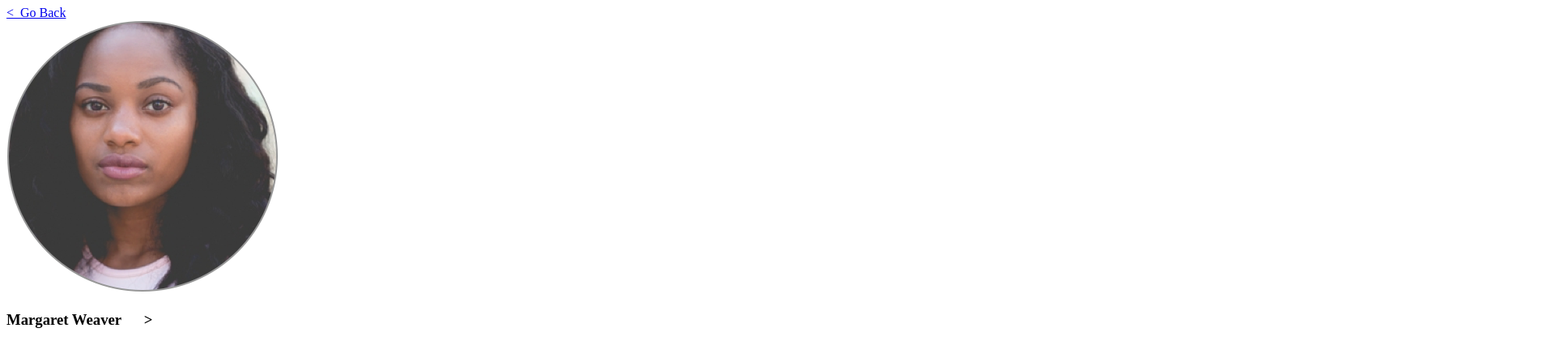
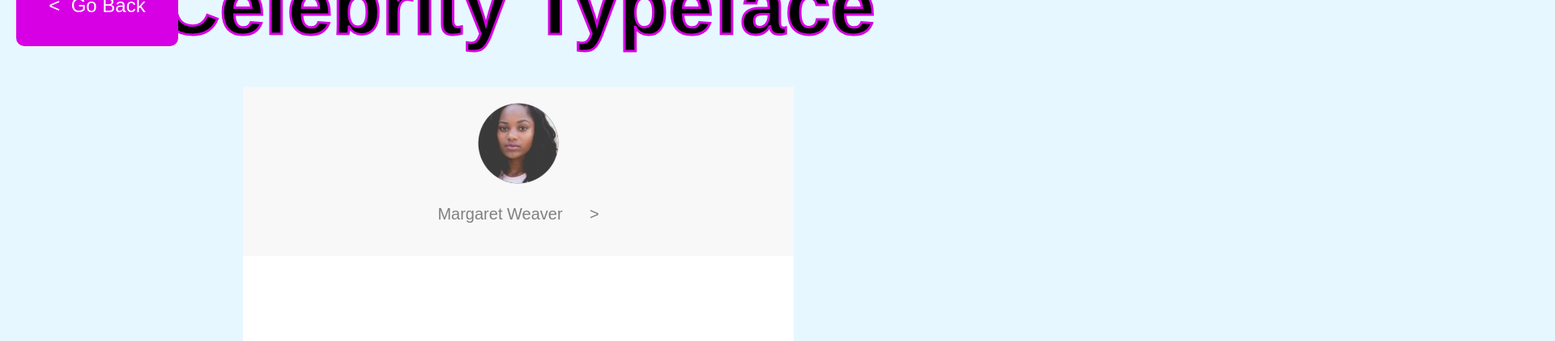
Before and after one commit to kateleisy/kateleisy.github.io, a plain HTML site: page celebrity/game1-where-answer2.html in a window 1280 px wide. Shown: the part 73-494 px from the top of the page at 81% size, 1920 px wide, since content can reach past the window. Drawn offline with nearby package versions, Linux system fonts and the light colour scheme; files that its build step writes are made by us from their sources; files whose address does not match are found by name; a web font is replaced by a local one.

Commit message:
updating css to app files

```diff
--- a/celebrity/game1-where-answer2.html
+++ b/celebrity/game1-where-answer2.html
@@ -9,7 +9,7 @@
     <meta name="viewport" content="width=device-width, initial-scale=1" />
     <script src="https://ajax.googleapis.com/ajax/libs/jquery/3.3.1/jquery.min.js"></script>
     <link rel="stylesheet" href="https://use.typekit.net/gcd0orx.css">
-    <link href="/Users/kateleisy/kateleisy.github.io/assets/css/styles.css" media="all" rel="stylesheet" />
+    <link href="celeb-assets/css/styles.css" media="all" rel="stylesheet" />
 
   </head>
 
```
Also changed, not shown: celebrity/game1-where-wrong-answer2.html (+1 -1 lines), celebrity/game1-wrong-answer2.html (+1 -1 lines), celebrity/game1.html (+1 -1 lines), celebrity/index.html (+1 -1 lines), celebrity/celeb-assets/js/next.js (renamed from celebrity/next.js).
